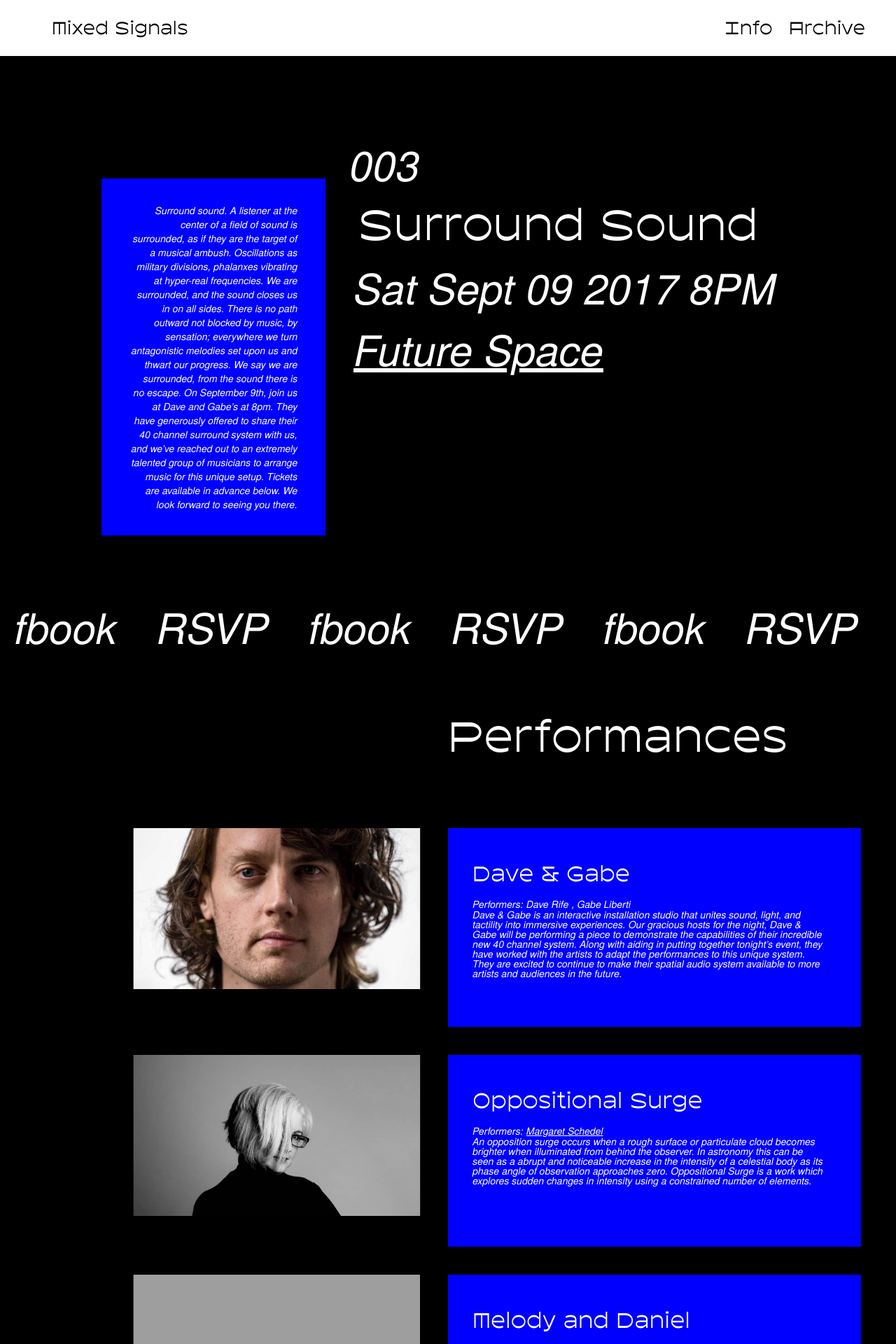
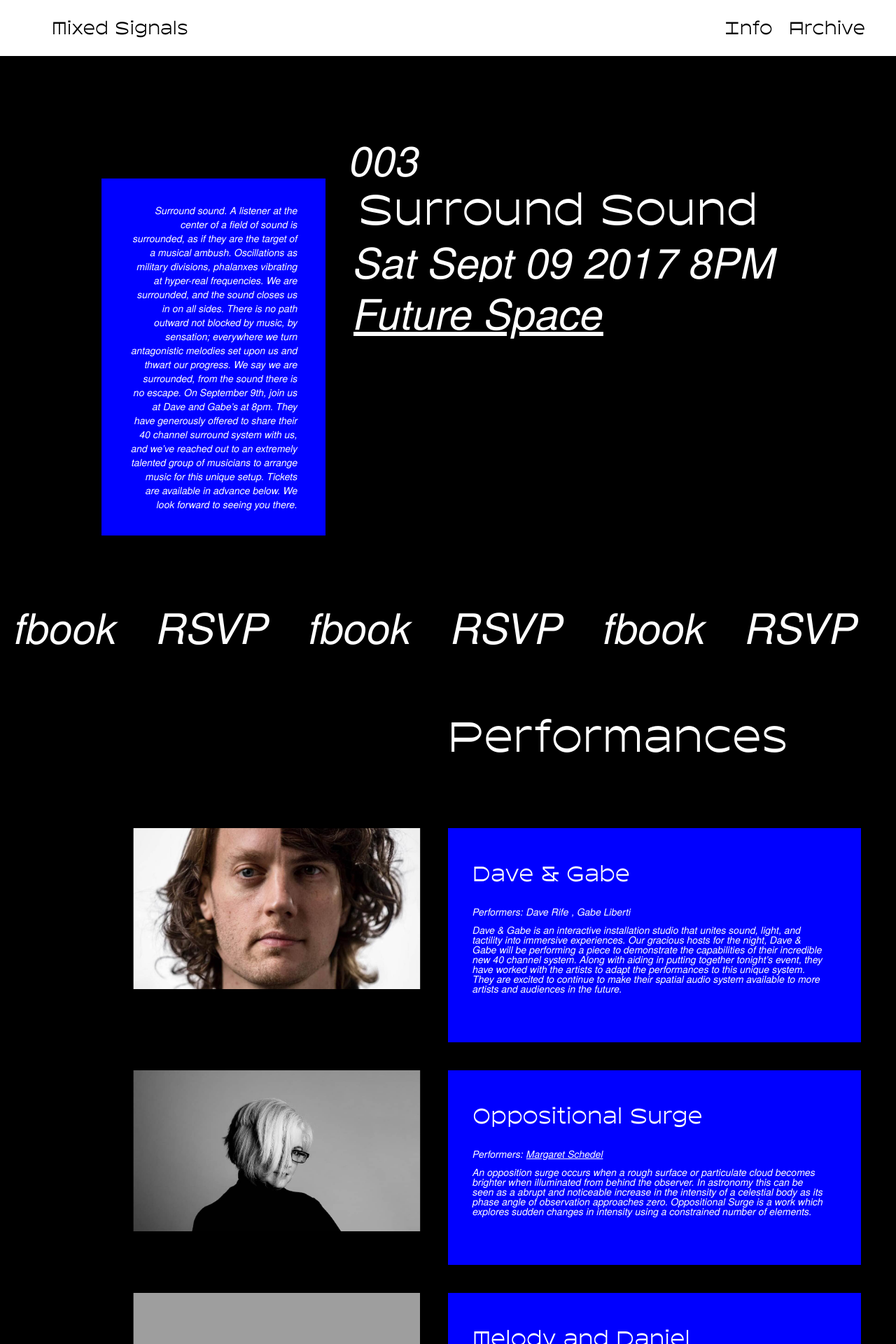
Before and after one commit to mixedsignals/mixedsignals.github.io, a Jekyll site: the page built from _pages/frontpage.md, in a window 1280 px wide. Shown: the top 1920 px of the page at 70% size. Built offline with Jekyll 4.4.1, drawn with Linux system fonts in a browser that asks for light colours; some web fonts are replaced.

Commit message:
cleaning up some css

```diff
--- a/_js/entry.js
+++ b/_js/entry.js
@@ -2,7 +2,7 @@
 
 // debugger;
 
-jscroll.jInvertScroll([".marquee-container"])
+jscroll.jInvertScroll([".marquee-container"], {height:100})
 
 function toArray(elements){
   var arr = [];
--- a/_layouts/info.html
+++ b/_layouts/info.html
@@ -49,7 +49,7 @@
     <address>
     <div>Mixed Signals</div>
     <div>Brooklyn, NY</div>
-    <div class="info-email"><a href="mailto:mixedsignalsnyc@gmail.com">mailto:mixedsignalsnyc@gmail.com</a></div>
+    <div class="info-email"><a href="mailto:mixedsignalsnyc@gmail.com">mixedsignalsnyc@gmail.com</a></div>
     </address>
   </article>
 </section>
--- a/_sass/fp-info.scss
+++ b/_sass/fp-info.scss
@@ -56,6 +56,10 @@
 
     & span {
       background-color: black;
+
+      & time {
+
+      }
     }
 
     & h1, h2, li {
@@ -63,6 +67,7 @@
       padding: 4px;
       display: table;
       font-size: $largeFont;
+      line-height: 45px;
       // display: inline-block;
 
       @media (max-width: 767px) {
--- a/_sass/fp-performance.scss
+++ b/_sass/fp-performance.scss
@@ -41,6 +41,7 @@
 
   & h2, p, li {
     font-size: $descriptionFontSize;
+    margin: 12px 0;
   }
 
   & h1 {
--- a/_sass/marquee.scss
+++ b/_sass/marquee.scss
@@ -22,21 +22,21 @@
   //     animation: marquee 2s linear infinite;
   // }
 
-  -webkit-transform: translateZ(0);
-    -moz-transform: translateZ(0);
-      transform: translateZ(0);
+  // -webkit-transform: translateZ(0);
+  //   -moz-transform: translateZ(0);
+  //     transform: translateZ(0);
 
-  -webkit-transform: translate3d(0, 0, 0);
-    -moz-transform: translate3d(0, 0, 0);
-      transform: translate3d(0, 0, 0);
+  // -webkit-transform: translate3d(0, 0, 0);
+  //   -moz-transform: translate3d(0, 0, 0);
+  //     transform: translate3d(0, 0, 0);
 
-  -webkit-backface-visibility: hidden;
-    -moz-backface-visibility: hidden;
-      backface-visibility: hidden;
+  // -webkit-backface-visibility: hidden;
+  //   -moz-backface-visibility: hidden;
+  //     backface-visibility: hidden;
 
-  -webkit-perspective: 1000;
-    -moz-perspective: 1000;
-      perspective: 1000;
+  // -webkit-perspective: 1000;
+  //   -moz-perspective: 1000;
+  //     perspective: 1000;
 
 }
 
```
Also changed, not shown: assets/js/main.bundle.js.
